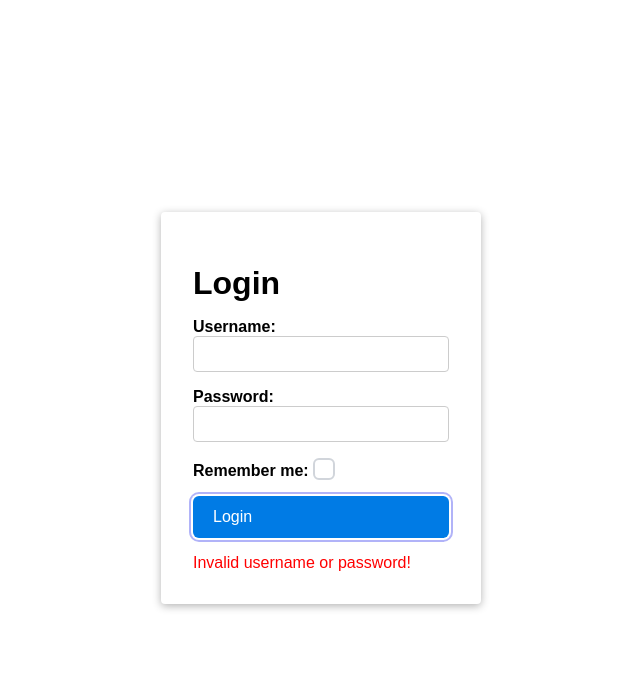
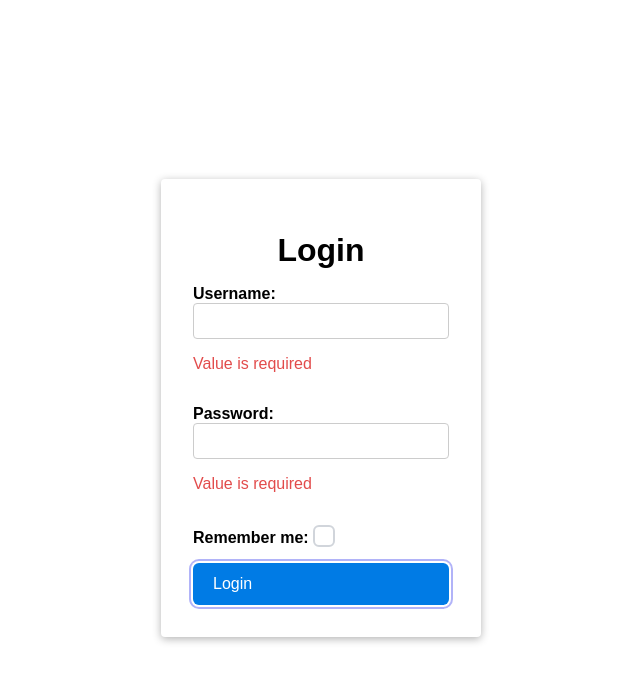
Before and after one commit to liculm/final-paper-portal, a Vue app in the folder src/web/frontend/final-paper-portal/: page /login in a window 1280 px wide. Both pictures are taken after a click on the button "Login". Shown: the top 682 px of the page, without its empty margins (319-959 px from the left). Built offline with nearby package versions, Linux system fonts and the light colour scheme; no server answers; a web font is replaced by a local one.

Commit message:
Added form validation on login view

```diff
--- a/src/web/frontend/final-paper-portal/package.json
+++ b/src/web/frontend/final-paper-portal/package.json
@@ -10,6 +10,8 @@
     "format": "prettier --write src/"
   },
   "dependencies": {
+    "@vuelidate/core": "^2.0.2",
+    "@vuelidate/validators": "^2.0.2",
     "axios": "^1.3.5",
     "core-js": "^3.8.3",
     "mem": "^9.0.2",
--- a/src/web/frontend/final-paper-portal/src/views/HomeView.vue
+++ b/src/web/frontend/final-paper-portal/src/views/HomeView.vue
@@ -10,7 +10,6 @@
       </div>
     </div>
     <div class="content">
-      {{store.user.firstName}}
       <div class="sidebar middle-sidebar">
         <div class="heading">
           <h1>Naslovna stranica</h1>
@@ -72,7 +71,6 @@
 </template>
 
 <script>
-import { onMounted } from 'vue'
 import { useUserStore } from '@/store/store'
 import { ref } from "vue";
 import Timeline from 'primevue/timeline';
@@ -93,18 +91,11 @@ const events = ref([
 
 export default {
   name: 'HomeView',
-  setup () {
-
-    onMounted(() => {
-      // if (!this.user) {
-      //   this.$router.push('login')
-      // }
-    })
-  },
   data () {
     return {
       store: useUserStore(),
       events,
+      selectedDate: moment().add(1, 'days').format('YYYY-MM-DD'),
       currentDate: moment().format('YYYY-MM-DD'),
     }
   },
--- a/src/web/frontend/final-paper-portal/src/views/LoginView.vue
+++ b/src/web/frontend/final-paper-portal/src/views/LoginView.vue
@@ -1,21 +1,29 @@
 <template>
   <div class="login-container">
     <div class="card">
-      <h1>Login</h1>
+      <h1 style="text-align: center">Login</h1>
       <div class="p-fluid">
-        <div class="p-field">
+        <form @submit.prevent="loginForm">
+          <div class="p-field validation-fields">
             <label for="username">Username: </label>
-          <InputText id="username" type="text" v-model="username"/>
+            <InputText id="username" type="text" v-model="loginForm.username"/>
+            <span class="p-error" v-for="error in v$.username.$errors" :key="error.$uid">
+              {{ error.$message }}
+            </span>
           </div>
-        <div class="p-field">
+          <div class="p-field validation-fields">
             <label for="password">Password: </label>
-          <InputText id="password" type="password" v-model="password"/>
+            <InputText id="password" type="password" v-model="loginForm.password"/>
+            <span class="p-error" v-for="error in v$.password.$errors" :key="error.$uid">
+              {{ error.$message }}
+            </span>
           </div>
           <div class="p-field">
             <label for="rememberMe" class="ml-2">Remember me: </label>
-          <Checkbox v-model="rememberMe" :binary="true" id="rememberMe"/>
+            <Checkbox v-model="loginForm.rememberMe" :binary="true" id="rememberMe"/>
           </div>
           <Button class="p-button p-mt-3" @click="login()">Login</Button>
+        </form>
         <div v-if="serverResponse" class="error-text">
           {{ serverResponse }}
         </div>
@@ -27,46 +35,51 @@
 <script>
 import { useUserStore } from '@/store/store'
 import userController from '@/controllerEndpoints/userController'
+import useVulidate from '@vuelidate/core'
+import { required } from '@vuelidate/validators'
+import { reactive } from 'vue'
 
 export default {
   name: 'Login',
+  setup () {
+    const loginForm = reactive({
+      username: '',
+      password: '',
+      rememberMe: false
+    })
+
+    const loginFormRules = {
+      username: { required },
+      password: { required }
+    }
+
+    const v$ = useVulidate(loginFormRules, loginForm)
+
+    return {
+      loginForm,
+      v$
+    }
+  },
   data () {
     return {
-      username: '',
-      password: '',
-      rememberMe: false,
       store: useUserStore(),
       serverResponse: null,
-      validationMessages: {
-        username: [
-          {
-            type: 'required',
-            message: 'Username is required'
-          }
-        ],
-        password: [
-          {
-            type: 'required',
-            message: 'Password is required'
-          }
-        ]
-      }
     }
   },
   methods: {
     async login () {
-      const loginData = {
-        username: this.username,
-        password: this.password,
-        rememberMe: this.rememberMe
-      }
-      const response = await userController.login(loginData)
+      this.serverResponse = null
+      const validationResult = await this.v$.$validate()
+
+      if (!validationResult) return
+
+      const response = await userController.login(this.loginForm)
 
       if (response) {
         this.store.setUser(response.data)
         this.$router.push('home')
       } else {
-        this.serverResponse = 'Invalid username or password!'
+        this.serverResponse = 'An error occured!'
       }
     }
   }
@@ -74,6 +87,11 @@ export default {
 </script>
 
 <style scoped>
+
+.validation-fields {
+  margin-bottom: 2em;
+}
+
 .login-container {
   display: flex;
   justify-content: center;
```
Also changed, not shown: 1 other file (tests, documents, lock files or other folders). Lines whose indentation alone changed are shown as unchanged.
